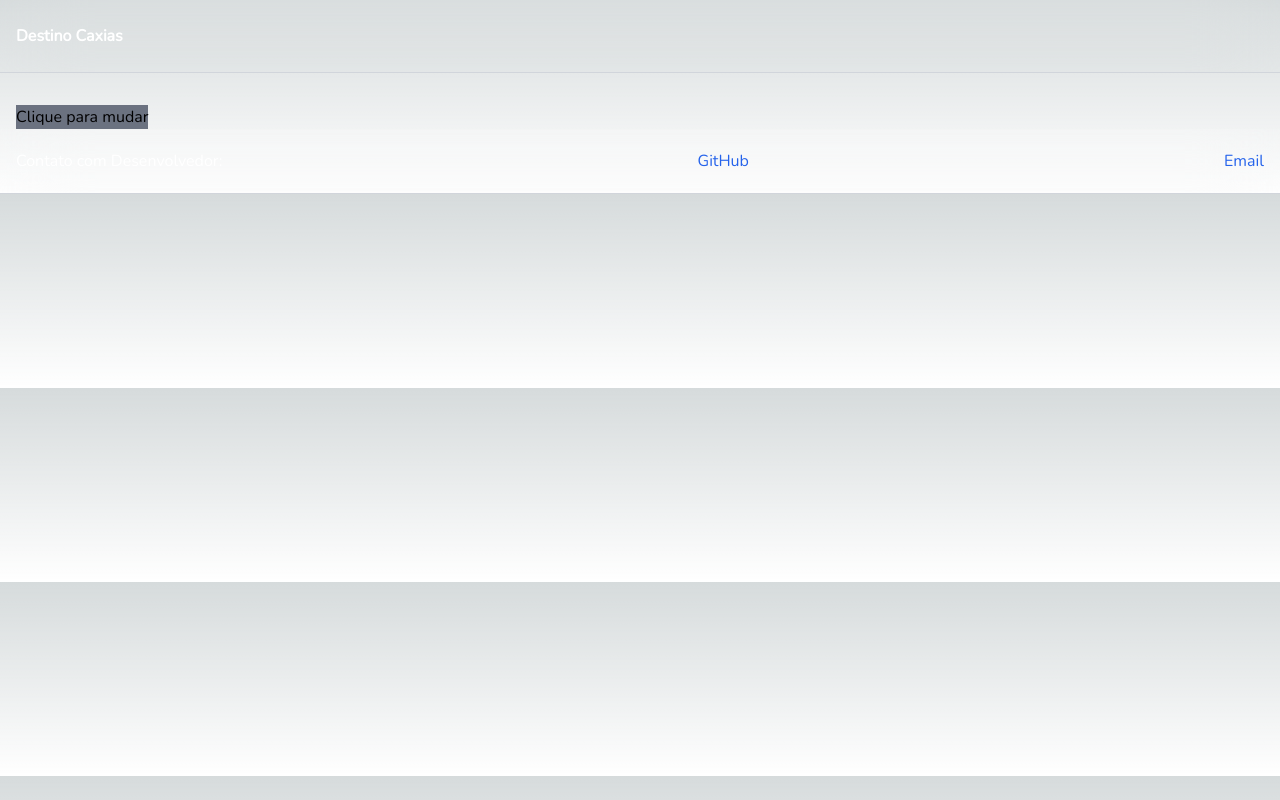
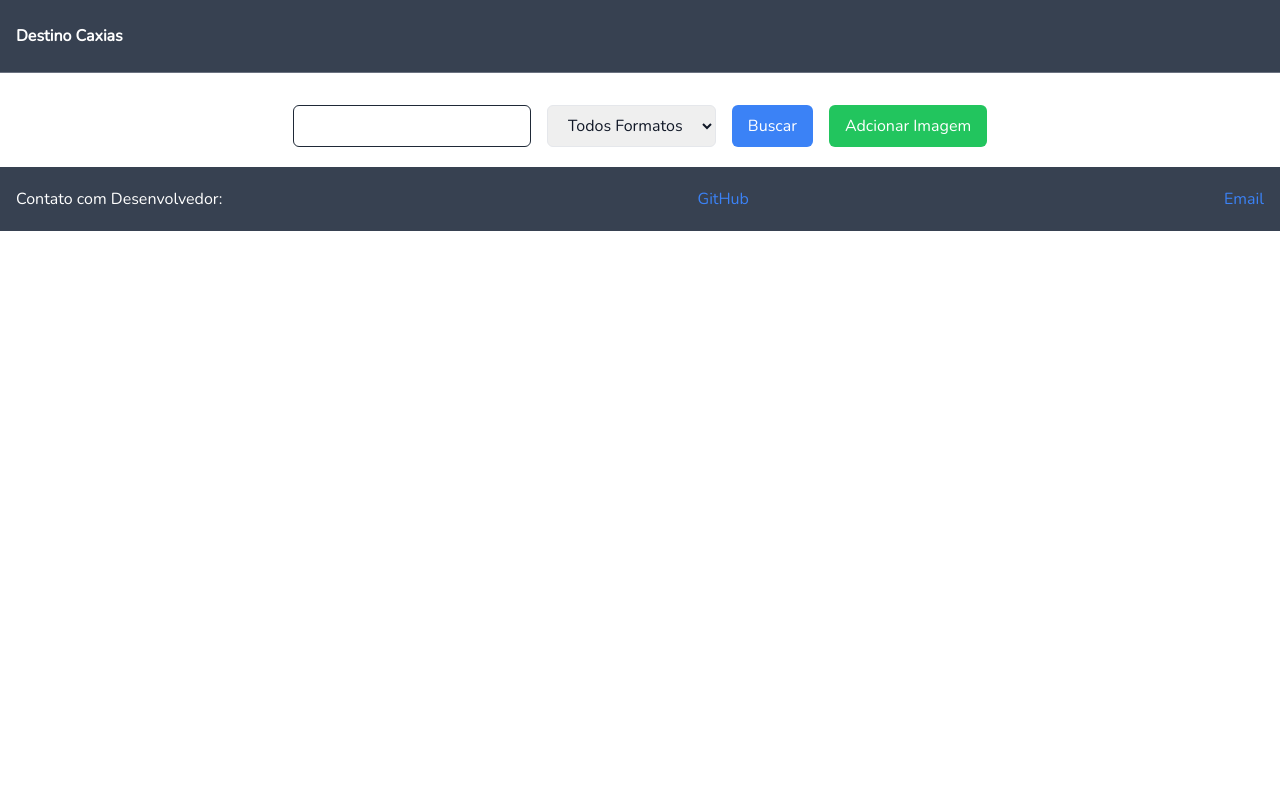
Before and after one commit to Henri-BS/caxias-wiki-nextjs, a Next.js app in the folder frontend/: page /galeria in a window 1280 px wide. Built offline with nearby package versions, Linux system fonts and the light colour scheme.

Commit message:
Add search component; styled loading and ImageCard

```diff
--- a/frontend/src/app/galeria/page.tsx
+++ b/frontend/src/app/galeria/page.tsx
@@ -10,31 +10,55 @@ export default function GaleriaPage() {
 
     const useService = useImageService();
     const [images, setImages] = useState<Image[]>([]);
+    const [query, setQuery] = useState<string>('');
+    const [extension, setExtension] = useState<string>('');
+    const [loading, setLoading] = useState<boolean>(false);
 
     async function searchImages() {
-        const result = await useService.buscar();
+        setLoading(true);
+        const result = await useService.buscar(query, extension);
         setImages(result);
-        console.table(result)
+        setLoading(false);
     }
 
-function renderImageCard(image: Image){
-    return(
+    function renderImageCard(image: Image) {
+        return (
             <ImageCard
+                key={image.url}
                 nome={image.name}
                 src={image.url}
                 tamanho={image.size}
-dataUpload={image.uploadDate} />
+                extension={image.extension}
+                dataUpload={image.uploadDate}
+                fonte={image.font}
+                />
         );
     }
 
-function renderimageCards(){
-    return images.map(renderImageCard)
+    function renderimageCards() {
+        return images.map(renderImageCard);
     }
 
     return (
-        <Template>
-            <button className="bg-gray-500" onClick={searchImages}>Clique para mudar</button>
-            <section className="grid grid-cols-4 gap-8">
+        <Template loading={loading}>
+            <section className="flex flex-col items-center justify-center my-5">
+                <div className="flex space-x-4">
+                    <input
+                        type="text"
+                        onChange={event => setQuery(event.target.value)}
+                        className="border border-gray-800 px-4 py-2 rounded-md text-gray-900" />
+                    <select onChange={event => setExtension(event.target.value)}
+                    className="border px-4 py-2 rounded-md text-gray-900">
+                        <option value="">Todos Formatos</option>
+                        <option value="PNG">PNG</option>
+                        <option value="JPEG">JPEG</option>
+                        <option value="GIF">GIF</option>
+                    </select>
+                    <button className="bg-blue-500 text-white px-4 py-2 rounded-md hover:bg-blue-300" onClick={searchImages}>Buscar</button>
+                    <button className="bg-green-500 text-white px-4 py-2 rounded-md hover:bg-green-300">Adcionar Imagem</button>
+                </div>
+            </section>
+            <section className="grid grid-cols-3 gap-8">
                 {renderimageCards()}
             </section>
         </Template>
--- a/frontend/src/app/globals.css
+++ b/frontend/src/app/globals.css
@@ -17,13 +17,7 @@
 }
 
 body {
-  color: rgb(var(--foreground-rgb));
-  background: linear-gradient(
-      to bottom,
-      transparent,
-      rgb(var(--background-end-rgb))
-    )
-    rgb(var(--background-start-rgb));
+ margin: 0;
 }
 
 @layer utilities {
--- a/frontend/src/components/ImageCard.tsx
+++ /dev/null
@@ -1,21 +0,0 @@
-interface ImageCardProps {
-    nome?: string;
-    tamanho?: string;
-    dataUpload?: string;
-    src?:  string;
-}
-
-export const ImageCard: React.FC<ImageCardProps> = ({
-    nome, tamanho, dataUpload, src
-}: ImageCardProps) => {
-    return (
-        <div className="card relative bg-white rounded-md shadow-md transition-transform ease-in duration-300 transform hover:shadow-lg hover:-translate-y-2">
-            <img className="h-56 w-full object-cover rounded-t-md" src={src} alt="image" />
-            <div className="card-body p-4">
-                <h5 className="text-xl font-semibold mb-2 text-gray-600">{nome}</h5>
-                <p className="text-gray-600">{tamanho}</p>
-                <p className="text-gray-600">{dataUpload}</p>
-            </div>
-        </div>
-    );
-}
--- a/frontend/src/components/Template.tsx
+++ b/frontend/src/components/Template.tsx
@@ -1,22 +1,53 @@
 interface TemplateProps {
     children: React.ReactNode
+    loading?: boolean;
 }
 
-export const Template: React.FC<TemplateProps> = (props: TemplateProps) => {
+export const Template: React.FC<TemplateProps> = ({ children, loading }: TemplateProps) => {
     return (
         <>
             <Header />
-            <div className="container mx-auto mt-8 px-4">
-                {props.children}
+
+            <div className={`${loading ? 'animate-pulse' : ''} container mx-auto mt-8 px-4`}>
+            <RenderIf condition={loading}>
+            <div className="text-center">
+                    <Loading />
+                </div>
+            </RenderIf>
+                {children}
             </div>
             <Footer />
         </>
     );
 }
 
+interface RenderIfProps {
+    condition?: boolean;
+    children: React.ReactNode;
+}
+
+export const RenderIf:React.FC<RenderIfProps> = ({condition = true, children}) => {
+    if(condition){
+        return children;
+    }
+    return false;
+}
+
+const Loading: React.FC = () => {
+    return (
+        <div role="status">
+            <svg aria-hidden="true" className="inline w-8 h-8 text-gray-200 animate-spin dark:text-gray-600 fill-green-500" viewBox="0 0 100 101" fill="none" xmlns="http://www.w3.org/2000/svg">
+                <path d="M100 50.5908C100 78.2051 77.6142 100.591 50 100.591C22.3858 100.591 0 78.2051 0 50.5908C0 22.9766 22.3858 0.59082 50 0.59082C77.6142 0.59082 100 22.9766 100 50.5908ZM9.08144 50.5908C9.08144 73.1895 27.4013 91.5094 50 91.5094C72.5987 91.5094 90.9186 73.1895 90.9186 50.5908C90.9186 27.9921 72.5987 9.67226 50 9.67226C27.4013 9.67226 9.08144 27.9921 9.08144 50.5908Z" fill="currentColor" />
+                <path d="M93.9676 39.0409C96.393 38.4038 97.8624 35.9116 97.0079 33.5539C95.2932 28.8227 92.871 24.3692 89.8167 20.348C85.8452 15.1192 80.8826 10.7238 75.2124 7.41289C69.5422 4.10194 63.2754 1.94025 56.7698 1.05124C51.7666 0.367541 46.6976 0.446843 41.7345 1.27873C39.2613 1.69328 37.813 4.19778 38.4501 6.62326C39.0873 9.04874 41.5694 10.4717 44.0505 10.1071C47.8511 9.54855 51.7191 9.52689 55.5402 10.0491C60.8642 10.7766 65.9928 12.5457 70.6331 15.2552C75.2735 17.9648 79.3347 21.5619 82.5849 25.841C84.9175 28.9121 86.7997 32.2913 88.1811 35.8758C89.083 38.2158 91.5421 39.6781 93.9676 39.0409Z" fill="currentFill" />
+            </svg>
+            <span className="sr-only">Loading...</span>
+        </div>
+    );
+}
+
 const Header: React.FC = () => {
     return (
-        <header className="border-b border-gray-300 backdrop-blur-2xl dark:border-neutral-800 dark:bg-zinc-900/50 text-white py-6">
+        <header className="border-b border-gray-500 backdrop-blur-2xl bg-gray-700 text-white py-6">
             <div className="container mx-auto flex justify-between items-center px-4">
                 <h1 className="text-2x1 font-bold">Destino Caxias</h1>
             </div>
@@ -26,11 +57,11 @@ const Header: React.FC = () => {
 
 const Footer: React.FC = () => {
     return (
-        <footer className="border-b border-gray-300 backdrop-blur-2xl dark:border-neutral-800 dark:bg-zinc-900/50 text-white py-5 mt8">
+        <footer className=" backdrop-blur-2xl bg-gray-700 text-white py-5 mt8">
             <div className="container mx-auto flex justify-between items-center px-4">
                 Contato com Desenvolvedor:
-                <a className="text-blue-600 dark:text-blue-500 hover:underline" href="https://github.com/Henri-BS">GitHub</a>
-                <a className="text-blue-600 dark:text-blue-500 hover:underline" href="mailto:hbsantos@gmail.com">Email</a>
+                <a className="text-blue-500 text-blue-500 hover:underline" href="https://github.com/Henri-BS">GitHub</a>
+                <a className="text-blue-500 text-blue-500 hover:underline" href="mailto:hbsantos@gmail.com">Email</a>
             </div>
         </footer>
     );
--- /dev/null
+++ b/frontend/src/components/cards/ImageCard.tsx
@@ -0,0 +1,44 @@
+'use client'
+
+interface ImageCardProps {
+    nome?: string;
+    tamanho?: number;
+    dataUpload?: string;
+    src?:  string;
+    extension?: string;
+    fonte?: string;
+}
+
+export const ImageCard: React.FC<ImageCardProps> = ({
+    nome, tamanho, dataUpload, src, extension, fonte
+}: ImageCardProps) => {
+
+function download(){
+    window.open(src, '_blank')
+}
+
+    return (
+        <div className="card relative bg-gray-800 rounded-md shadow-md transition-transform ease-in duration-300 transform hover:shadow-lg hover:-translate-y-2">
+            <img onClick={download} className="h-56 w-full object-cover rounded-t-md" src={src} alt="image" />
+            <div className="card-body p-6">
+                <h5 className="text-xl font-semibold mb-2 text-gray-100">{nome}</h5>
+                <p className="text-gray-100">{extension}</p>
+                <p className="text-gray-100">{formatBytes(tamanho)}</p>
+                <p className="text-gray-100">{dataUpload}</p>
+                <p className="text-gray-100">{fonte}</p>
+            </div>
+        </div>
+    );
+}
+
+function formatBytes(bytes: number = 0, decimals = 2) {
+if(!+bytes) return '0 Bytes';
+
+const k = 1024;
+const dm = decimals < 0 ? 0 : decimals;
+const sizes = ['Bytes', 'KB', 'MB', 'GB']
+
+const i = Math.floor(Math.log(bytes) /Math.log(k))
+
+return `${parseFloat((bytes / Math.pow(k, i)).toFixed(dm))} ${sizes[i]}`
+}
--- a/frontend/src/components/index.ts
+++ b/frontend/src/components/index.ts
@@ -1,2 +1,2 @@
 export { Template } from './Template'
-export { ImageCard } from './ImageCard'
+export { ImageCard } from './cards/ImageCard'
--- a/frontend/src/resources/image/image.resource.ts
+++ b/frontend/src/resources/image/image.resource.ts
@@ -3,6 +3,6 @@ export class Image {
   name?: string;
   font?: string;
   extension?: string;
-  size?: string;
+  size?: number;
   uploadDate?: string;
 }
--- a/frontend/src/resources/image/image.service.ts
+++ b/frontend/src/resources/image/image.service.ts
@@ -3,8 +3,9 @@ import { Image } from "./image.resource";
 class ImageService {
     baseUrl: string = 'http://localhost:8080/v1/images';
 
-    async buscar(): Promise<Image[]> {
-        const response = await fetch(this.baseUrl);
+    async buscar(query?: string, extension?:string ): Promise<Image[]> {
+        const url = `${this.baseUrl}?query=${query}&extension=${extension}`
+        const response = await fetch(url);
         return await response.json();
     }
 }
```
Also changed, not shown: 2 other files (tests, documents, lock files or other folders). Lines whose indentation alone changed are shown as unchanged.
